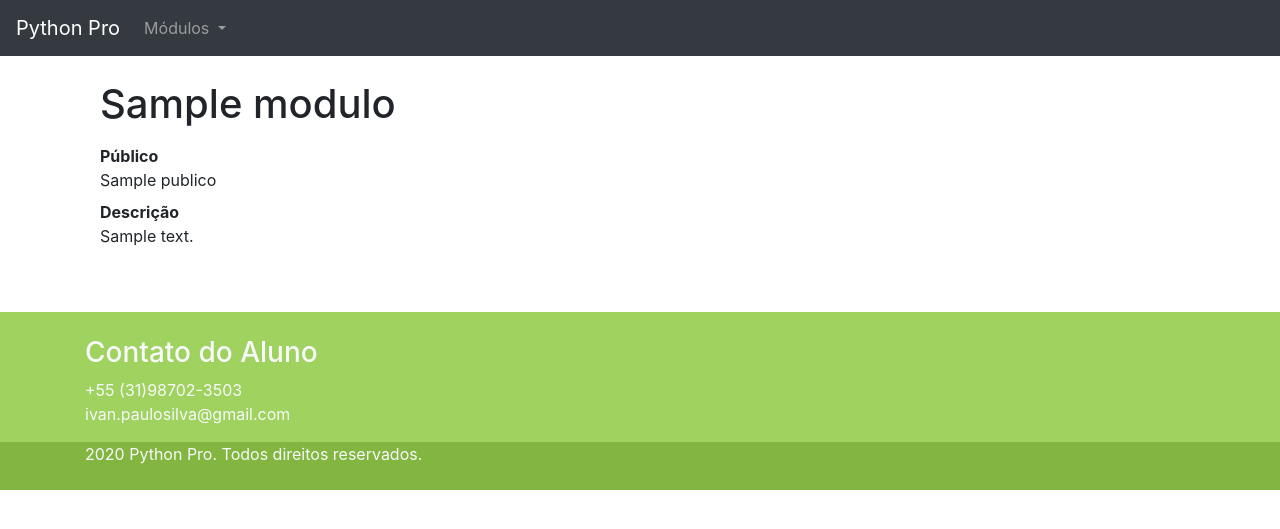
After one commit to ivansilva86/curso-django, a Django app: template pypro/modulos/templates/modulos/modulo_detalhe.html in a window 1280 px wide. The commit adds this page. Shown: the top 529 px of the page. Run offline with Django 3.2, Linux system fonts and the light colour scheme; the template is opened without the code that fills it: most values are stand-ins (such as "Sample title", 1, 10 or a date in 2020); some libraries are stand-ins or nearby versions.

Commit message:
Criação de App de Módulos de Aulas

```diff
--- a/pypro/base/templates/base/base.html
+++ b/pypro/base/templates/base/base.html
@@ -35,7 +35,7 @@
 			</a>
 			<div class="dropdown-menu" aria-labelledby="navbarDropdown">
 				{% for modulo in MODULOS %}
-				<a class="dropdown-item" href="#">{{modulo.titulo}}</a>
+				<a class="dropdown-item" href="{{modulo.get_absolute_url}}">{{modulo.titulo}}</a>
 				<div class="dropdown-divider"></div>
 				{% endfor %}
 			</div>
--- a/pypro/modulos/admin.py
+++ b/pypro/modulos/admin.py
@@ -7,3 +7,4 @@
 @admin.register(Modulo)
 class ModuloAdmin(OrderedModelAdmin):
     list_display = ('titulo', 'publico', 'move_up_down_links')
+    prepopulated_fields = {'slug': ('titulo',)}
--- a/pypro/modulos/facade.py
+++ b/pypro/modulos/facade.py
@@ -3,10 +3,14 @@ from typing import List
 from pypro.modulos.models import Modulo
 
 
-def listar_modulos_ordenados()-> List[Modulo]:
+def listar_modulos_ordenados() -> List[Modulo]:
     """
     Lista Módulos ordenados por títulos
     :return:
     """
 
     return list(Modulo.objects.order_by('order').all())
+
+
+def encontrar_modulo(slug: str) ->Modulo:
+    return Modulo.objects.get(slug=slug)
--- a/pypro/modulos/models.py
+++ b/pypro/modulos/models.py
@@ -1,4 +1,5 @@
 from django.db import models
+from django.urls import reverse
 from ordered_model.models import OrderedModel
 
 
@@ -6,9 +7,13 @@ class Modulo(OrderedModel):
     titulo = models.CharField(max_length=64)
     publico = models.TextField()
     descricao = models.TextField()
+    slug = models.SlugField(unique=True)
 
     class Meta(OrderedModel.Meta):
         pass
 
     def __str__(self):
         return self.titulo
+
+    def get_absolute_url(self):
+        return reverse('modulos:detalhe', kwargs={'slug': self.slug})
--- /dev/null
+++ b/pypro/modulos/templates/modulos/modulo_detalhe.html
@@ -0,0 +1,21 @@
+{% extends 'base/base.html' %}
+{% load static %}
+{% block title %}{{modulo.titulo}}{% endblock title %}
+{% block description %}Página com detalhes do m'odulo {{ modulo.titulo }}{% endblock description %}
+{% block body %}
+<div class="container">
+	<div class="container">
+		<div class="row">
+			<div class="col-md-12">
+				<h1 class="mt-4 mb-3">{{ modulo.titulo }}</h1>
+				<dl>
+					<dt>Público</dt>
+					<dd>{{ modulo.publico }}</dd>
+					<dt>Descrição</dt>
+					<dd>{{ modulo.descricao }}</dd>
+				</dl>
+			</div>
+		</div>
+	</div>
+</div>
+{% endblock body %}
--- a/pypro/urls.py
+++ b/pypro/urls.py
@@ -22,6 +22,7 @@ urlpatterns = [
     path('admin/', admin.site.urls),
     path('', include('pypro.base.urls')),
     path('aperitivos/', include('pypro.aperitivos.urls')),
+    path('modulos/', include('pypro.modulos.urls')),
 ]
 
 if settings.DEBUG:
```
Also changed, not shown: pypro/base/tests/test_home.py (+1 -1 lines), pypro/modulos/tests/test_aba_de_modulos.py (+5 -0 lines), pypro/modulos/tests/test_modulo_detalhe.py (added, +29 -0 lines), pypro/modulos/urls.py (added, +8 -0 lines), pypro/modulos/views.py (+6 -1 lines), pypro/modulos/migrations/0002_modulo_slug.py (added), pypro/modulos/migrations/0003_populando_slug.py (added), pypro/modulos/migrations/0004_slug_unico_e_nao_nulo.py (added).
